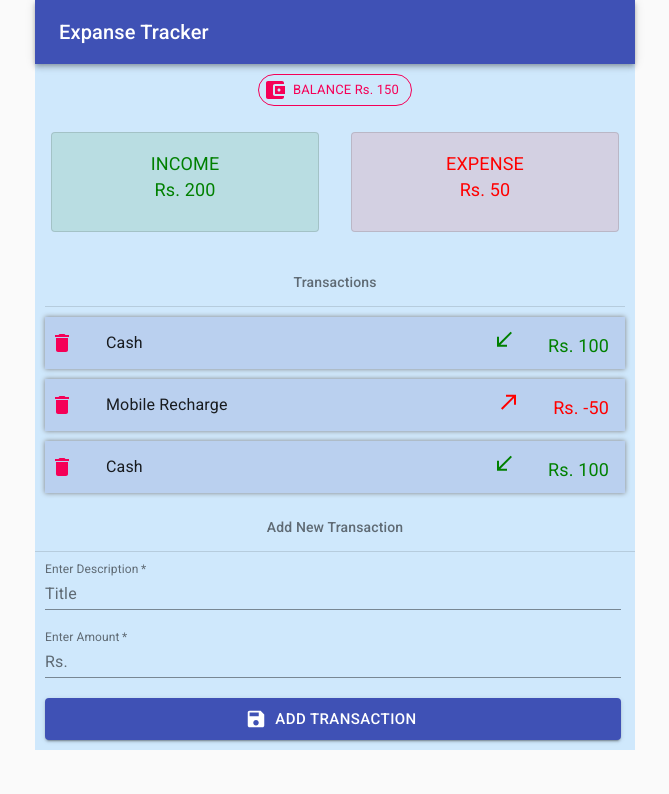
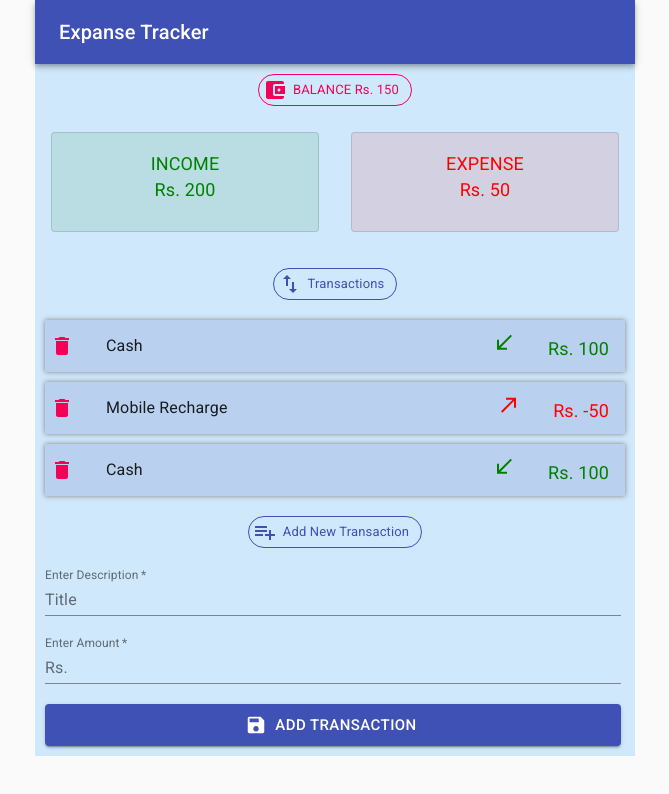
Before and after one commit to Shahjahan786/expense-traker-react, a React (Create React App) app: page / in a window 1280 px wide. Shown: the top 794 px of the page, without its empty margins (305-974 px from the left). Built offline with nearby package versions, Linux system fonts and the light colour scheme.

Commit message:
ui fixes

```diff
--- a/src/TransItems.js
+++ b/src/TransItems.js
@@ -10,7 +10,9 @@ import ListSubheader from '@material-ui/core/ListSubheader';
 import DeleteIcon from '@material-ui/icons/Delete';
 import CallReceivedIcon from '@material-ui/icons/CallReceived';
 import CallMadeIcon from '@material-ui/icons/CallMade';
-import Divider from '@material-ui/core/Divider';
+import ImportExportIcon from '@material-ui/icons/ImportExport';
+import Chip from '@material-ui/core/Chip';
+
 
 
 
@@ -43,8 +45,13 @@ const TransItems = () => {
         }
 
         return (
-                <List subheader={<ListSubheader>Transactions</ListSubheader>} className={classes.root}>
-                        <Divider />
+                <List className={classes.root}>
+                        <Chip
+                                label="Transactions"
+                                color="primary"
+                                variant="outlined"
+                                style={{ margin: '10px auto' }}
+                                icon={<ImportExportIcon />} />
                         {
                                 transactions.map((transOb, id) => {
                                         return (
@@ -58,9 +65,9 @@ const TransItems = () => {
                                                         <ListItemSecondaryAction>
                                                                 <ListItemIcon>
                                                                         {transOb.amount > 0 ?
-                                                                <CallReceivedIcon style={{ color:"green" }}/>
+                                                                                <CallReceivedIcon style={{ color: "green" }} />
                                                                                 :
-                                                                <CallMadeIcon  style={{ color:"red" }}/>
+                                                                                <CallMadeIcon style={{ color: "red" }} />
 
                                                                         }
                                                                 </ListItemIcon>
--- a/src/TransactionForm.js
+++ b/src/TransactionForm.js
@@ -1,13 +1,14 @@
 import { useContext } from "react";
 import { TransContext } from "./TransContext";
-import ListSubheader from '@material-ui/core/ListSubheader';
 import TextField from '@material-ui/core/TextField';
 import InputAdornment from '@material-ui/core/InputAdornment';
 import clsx from 'clsx';
 import { makeStyles } from '@material-ui/core/styles';
 import Button from '@material-ui/core/Button';
 import SaveIcon from '@material-ui/icons/Save';
-import Divider from '@material-ui/core/Divider';
+import PlaylistAddIcon from '@material-ui/icons/PlaylistAdd';
+import Chip from '@material-ui/core/Chip';
+
 
 const useStyles = makeStyles((theme) => ({
     root: {
@@ -50,8 +51,12 @@ const TransactionForm = () => {
 
     return (
         <form onSubmit={handleSubmit} className={classes.root}>
-            <ListSubheader>Add New Transaction</ListSubheader>
-            <Divider/>
+            <Chip
+                                label="Add New Transaction"
+                                color="primary"
+                                variant="outlined"
+                                style={{ margin: '10px auto' }}
+                                icon={<PlaylistAddIcon />} />
 
             <TextField
                 required
```
Also changed, not shown: 1 other file (tests, documents, lock files or other folders). Lines whose indentation alone changed are shown as unchanged.
